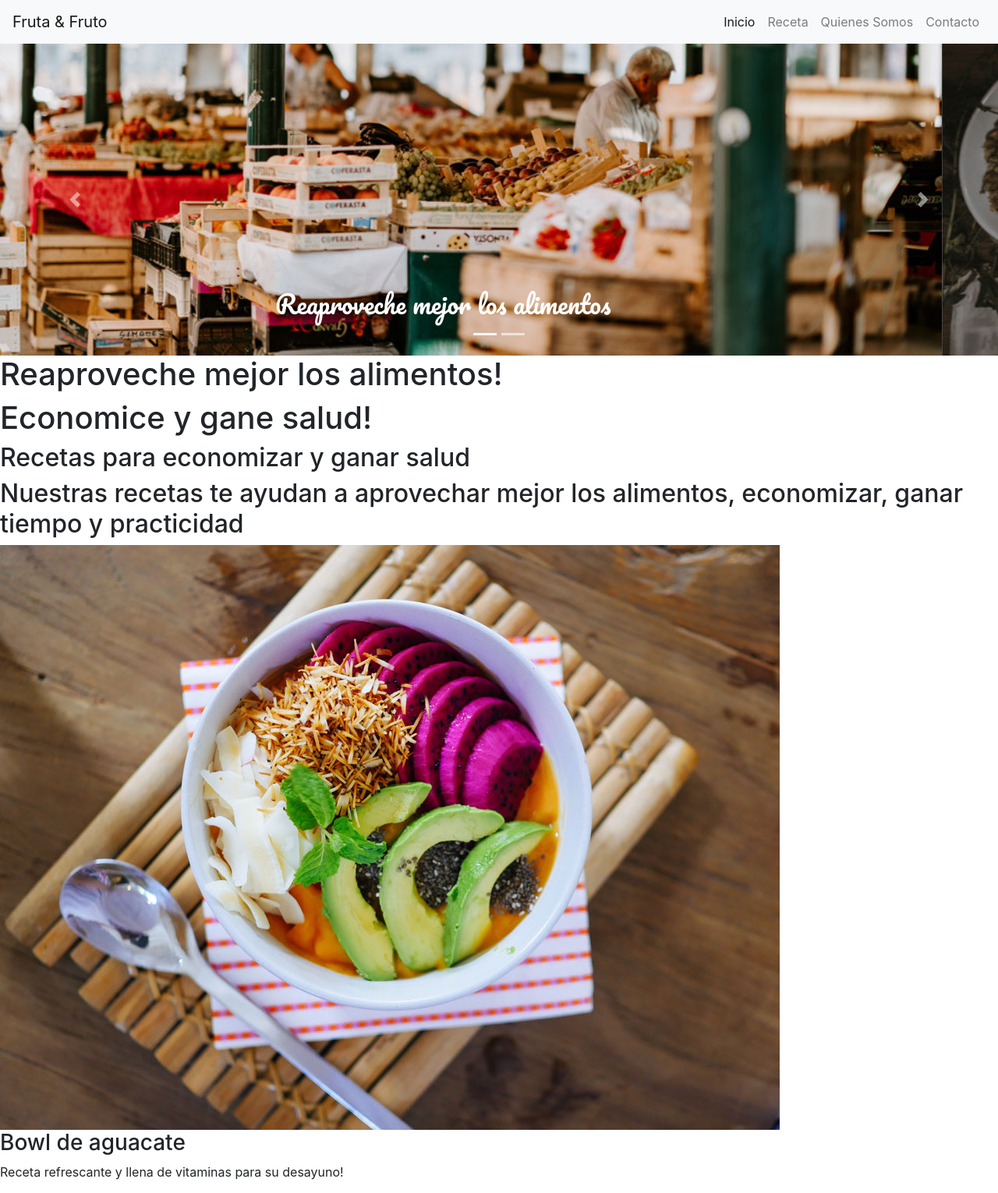
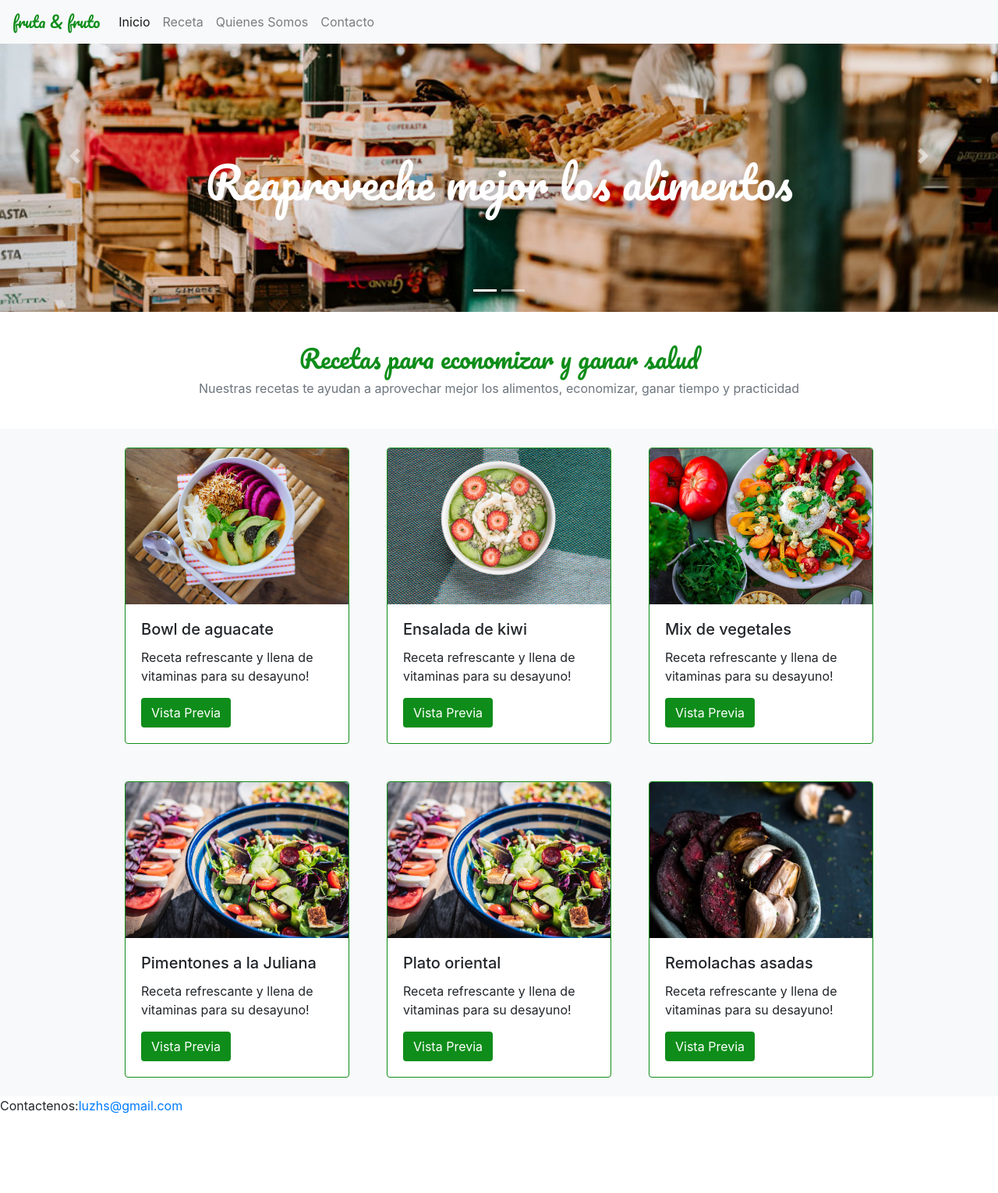
Before and after one commit to luzhersor/Fruta-Fruto-Landpage, a plain HTML site: page index.html in a window 1280 px wide. Shown: the top 1530 px of the page at 78% size. After the commit the page ends 1446 px from the top, so only its background shows below. Drawn offline with nearby package versions, Linux system fonts and the light colour scheme.

Commit message:
second commit

```diff
--- a/index.html
+++ b/index.html
@@ -5,7 +5,8 @@
   <meta charset="utf-8">
   <meta name="viewport" content="width=device-width, initial-scale=1">
   <title>fruta y fruto</title>
-  <link rel="stylesheet" href="https://cdn.jsdelivr.net/npm/bootstrap@4.3.1/dist/css/bootstrap.min.css" integrity="sha384-ggOyR0iXCbMQv3Xipma34MD+dH/1fQ784/j6cY/iJTQUOhcWr7x9JvoRxT2MZw1T" crossorigin="anonymous">
+  <link rel="stylesheet" href="https://cdn.jsdelivr.net/npm/bootstrap@4.3.1/dist/css/bootstrap.min.css"
+    integrity="sha384-ggOyR0iXCbMQv3Xipma34MD+dH/1fQ784/j6cY/iJTQUOhcWr7x9JvoRxT2MZw1T" crossorigin="anonymous">
   <link rel="stylesheet" type="text/css" href="src/style.css">
   <link rel="preconnect" href="https://fonts.googleapis.com">
   <link rel="preconnect" href="https://fonts.gstatic.com" crossorigin>
@@ -14,12 +15,14 @@
 
 <body>
 
-  <nav class="navbar navbar-expand-lg navbar-light bg-light">
-    <a class="navbar-brand" href="#">Fruta & Fruto</a>
-    <button class="navbar-toggler" type="button" data-toggle="collapse" data-target="#navbarNav" aria-controls="navbarNav" aria-expanded="false" aria-label="Toggle navigation">
+  <header>
+    <nav class="navbar navbar-expand-lg navbar-light bg-light fixed-top">
+      <a class="navbar-brand titulo-carrusel texto-color-especial" href="#">fruta & fruto</a>
+      <button class="navbar-toggler" type="button" data-toggle="collapse" data-target="#navbarNav"
+        aria-controls="navbarNav" aria-expanded="false" aria-label="Toggle navigation">
         <span class="navbar-toggler-icon"></span>
       </button>
-    <div class="collapse navbar-collapse d-flex justify-content-end" id="navbarNav">
+      <div class="collapse navbar-collapse" id="navbarNav">
         <ul class="navbar-nav">
           <li class="nav-item active">
             <a class="nav-link" href="#">Inicio <span class="sr-only">(current)</span></a>
@@ -31,13 +34,16 @@
             <a class="nav-link" href="#">Quienes Somos</a>
           </li>
           <li class="nav-item">
-          <a class="nav-link" href="#" tabindex="-1" aria-disabled="true">Contacto</a>
+            <a class="nav-link" href="#" tabindex="-1" aria-disabled="true" data-toggle="modal" data-target="#modal-contacto">Contacto</a>
           </li>
         </ul>
       </div>
     </nav>
+  </header>
 
-  <div id="carouselExampleIndicators" class="carousel slide" data-interval="1000" data-ride="carousel">
+
+  <main>
+    <div id="carouselExampleIndicators" class="carousel slide" data-interval="1700" data-ride="carousel">
       <ol class="carousel-indicators">
         <li data-target="#carouselExampleIndicators" data-slide-to="0" class="active"></li>
         <li data-target="#carouselExampleIndicators" data-slide-to="1"></li>
@@ -45,14 +51,14 @@
       <div class="carousel-inner">
         <div class="carousel-item active">
           <img src="./src/img/carrusel-img1.jpg" class="d-block w-100 imagen-carrusel" alt="...">
-        <div class="carousel-caption d-none d-md-block">
-          <h2 class="titulo-carrusel">Reaproveche mejor los alimentos</h2>
+          <div class="carousel-caption d-none d-md-block h-50">
+            <h2 class="titulo-carrusel display-4">Reaproveche mejor los alimentos</h2>
           </div>
         </div>
         <div class="carousel-item">
           <img src="./src/img/carrusel-img2.jpg" class="d-block w-100 imagen-carrusel" alt="...">
-        <div class="carousel-caption d-none d-md-block">
-          <h2 class="titulo-carrusel" >Recetas para economizar y ganar salud</h2>
+          <div class="carousel-caption d-none d-md-block h-50">
+            <h2 class="titulo-carrusel display-4">Recetas para economizar y ganar salud</h2>
           </div>
         </div>
       </div>
@@ -66,45 +72,122 @@
       </a>
     </div>
 
+    <div class="texto-intro">
+      <h2 class="titulo text-center titulo-carrusel texto-color-especial">Recetas para economizar y ganar salud</h1>
+        <p class="titulo text-center text-secondary">Nuestras recetas te ayudan a aprovechar mejor los alimentos,
+          economizar, ganar tiempo y practicidad</p>
+    </div>
 
-  <title>fruto & fruta</title>
+    <div class="bg-light" id="recetas">
+      <div class="container">
+        <div class="row justify-content-md-center">
 
-  <h1 class="titulo">Reaproveche mejor los alimentos!</h1>
-  <h1 class="titulo">Economice y gane salud!</h1>
+          <article class="card border-card card-largo col-md-4 col-12 p-0 m-4">
+            <img src="src/img/receta-aguacate.jpg" class="card-img-top card-imagen-position" alt="Bowl-aguacate">
+            <div class="card-body">
+              <h5 class="card-title">Bowl de aguacate</h5>
+              <p class="card-text">Receta refrescante y llena de vitaminas para su desayuno!</p>
+              <a href="#" class="btn  btn-color-especial">Vista Previa</a>
+            </div>
+          </article>
 
-  <h2>Recetas para economizar y ganar salud</h2>
-  <h2>Nuestras recetas te ayudan a aprovechar mejor los alimentos, economizar, ganar tiempo y practicidad</h2>
+          <article class="card border-card card-largo col-md-4 col-12 p-0 m-4">
+            <img src="src/img/receta-kiwi.jpg" class="card-img-top card-imagen-position" alt="Receta-kiwi">
+            <div class="card-body">
+              <h5 class="card-title">Ensalada de kiwi</h5>
+              <p class="card-text">Receta refrescante y llena de vitaminas para su desayuno!</p>
+              <a href="#" class="btn  btn-color-especial">Vista Previa</a>
+            </div>
+          </article>
 
-  <img src="src/img/receta-aguacate.jpg" alt="Bowl de aguacate, vista superior">
-  <h3>Bowl de aguacate</h3>
-  <p>Receta refrescante y llena de vitaminas para su desayuno!</p>
+          <article class="card border-card card-largo col-md-4 col-12 p-0 m-4">
+            <img src="src/img/receta-pimentones.jpg" class="card-img-top card-imagen-position" alt="Mix-Vegetales">
+            <div class="card-body">
+              <h5 class="card-title">Mix de vegetales</h5>
+              <p class="card-text">Receta refrescante y llena de vitaminas para su desayuno!</p>
+              <a href="#" class="btn  btn-color-especial">Vista Previa</a>
+            </div>
+          </article>
 
-  <img src="src/img/receta-kiwi.jpg" alt="Ensalada de kiwi, vista superior">
-  <h3>Ensalada de kiwi</h3>
-  <p>Receta refrescante y llena de vitaminas para su desayuno!</p>
+          <article class="card border-card card-largo col-md-4 col-12 p-0 m-4">
+            <img src="src/img/receta-oriental.jpg" class="card-img-top card-imagen-position" alt="Pimentones-juliana">
+            <div class="card-body">
+              <h5 class="card-title">Pimentones a la Juliana</h5>
+              <p class="card-text">Receta refrescante y llena de vitaminas para su desayuno!</p>
+              <a href="#" class="btn  btn-color-especial">Vista Previa</a>
+            </div>
+          </article>
 
-  <img src="src/img/receta-mix.jpg" alt="Mix de vegetales, vista superior">
-  <h3>Mix de vegetales</h3>
-  <p>Receta refrescante y llena de vitaminas para su desayuno!</p>
+          <article class="card border-card card-largo col-md-4 col-12 p-0 m-4">
+            <img src="src/img/receta-oriental.jpg" class="card-img-top card-imagen-position" alt="receta-oriental">
+            <div class="card-body">
+              <h5 class="card-title">Plato oriental</h5>
+              <p class="card-text">Receta refrescante y llena de vitaminas para su desayuno!</p>
+              <a href="#" class="btn  btn-color-especial">Vista Previa</a>
+            </div>
+          </article>
 
-  <img src="src/img/receta-pimentones.jpg" alt="Pimentones a la Juliana, vista superior">
-  <h3>Pimentones a la Juliana</h3>
-  <p>Receta refrescante y llena de vitaminas para su desayuno!</p>
+          <article class="card border-card card-largo col-md-4 col-12 p-0 m-4">
+            <img src="src/img/receta-remolachas.jpg" class="card-img-top card-imagen-position" alt="remolachas">
+            <div class="card-body">
+              <h5 class="card-title">Remolachas asadas</h5>
+              <p class="card-text">Receta refrescante y llena de vitaminas para su desayuno!</p>
+              <a href="#" class="btn  btn-color-especial">Vista Previa</a>
+            </div>
+          </article>
+        </div>
+      </div>
+    </div>
+  </main>
 
-  <img src="src/img/receta-oriental.jpg" alt="Plato oriental, vista superior">
-  <h3>Plato oriental</h3>
-  <p>Receta refrescante y llena de vitaminas para su desayuno!</p>
 
-  <img src="src/img/receta-remolachas.jpg" alt="Remolachas">
-  <h3>Remolachas asadas</h3>
-  <p>Receta refrescante y llena de vitaminas para su desayuno!
-  </p>
+<!-- Modal -->
+<div class="modal fade" id="modal-contacto" tabindex="-1" role="dialog" aria-labelledby="exampleModalLabel" aria-hidden="true">
+  <div class="modal-dialog" role="document">
+    <dialog class="modal-content">
+      <div class="modal-header">
+        <h5 class="modal-title" id="exampleModalLabel">Contactenos</h5>
+        <button type="button" class="close" data-dismiss="modal" aria-label="Close">
+          <span aria-hidden="true">&times;</span>
+        </button>
+      </div>
+      <div class="modal-body">
+        <form>
+          <div class="form-group">
+            <label for="nombre">Nombre</label>
+            <input type="text" class="form-control" id="nombre" placeholder="Informe su nombre">
+          </div>
 
-  <p>contacto:<a href="mailto:email@frutafruto.com">email@frutafruto.com</a></p>
+          <div class="form-group">
+            <label for="email">Email</label>
+            <input type="email" class="form-control" id="email" placeholder="name@example.com">
+          </div>
+
+          <div class="form-group">
+            <label for="comentario">Comentarios</label>
+            <textarea class="form-control" id="mensaje" rows="3" placeholder="Comentarios"></textarea>
+          </div>
+        </form>
+      </div>
+      <footer class="modal-footer">
+        <button type="button" class="btn btn-secondary" data-dismiss="modal">Cerrar</button>
+        <button type="button" class="btn-color-especial">Enviar</button>
+      </footer>
+    </dialog>
+  </div>
+</div>
+  <p>Contactenos:<a href="mailto:luzhs@gmail.com">luzhs@gmail.com</a></p>
 
   <script src=""></script>
-  <script src="https://code.jquery.com/jquery-3.3.1.slim.min.js" integrity="sha384-q8i/X+965DzO0rT7abK41JStQIAqVgRVzpbzo5smXKp4YfRvH+8abtTE1Pi6jizo" crossorigin="anonymous"></script>
-  <script src="https://cdn.jsdelivr.net/npm/popper.js@1.14.7/dist/umd/popper.min.js" integrity="sha384-UO2eT0CpHqdSJQ6hJty5KVphtPhzWj9WO1clHTMGa3JDZwrnQq4sF86dIHNDz0W1" crossorigin="anonymous"></script>
-  <script src="https://cdn.jsdelivr.net/npm/bootstrap@4.3.1/dist/js/bootstrap.min.js" integrity="sha384-JjSmVgyd0p3pXB1rRibZUAYoIIy6OrQ6VrjIEaFf/nJGzIxFDsf4x0xIM+B07jRM" crossorigin="anonymous"></script>
+  <script src="https://code.jquery.com/jquery-3.3.1.slim.min.js"
+    integrity="sha384-q8i/X+965DzO0rT7abK41JStQIAqVgRVzpbzo5smXKp4YfRvH+8abtTE1Pi6jizo"
+    crossorigin="anonymous"></script>
+  <script src="https://cdn.jsdelivr.net/npm/popper.js@1.14.7/dist/umd/popper.min.js"
+    integrity="sha384-UO2eT0CpHqdSJQ6hJty5KVphtPhzWj9WO1clHTMGa3JDZwrnQq4sF86dIHNDz0W1"
+    crossorigin="anonymous"></script>
+  <script src="https://cdn.jsdelivr.net/npm/bootstrap@4.3.1/dist/js/bootstrap.min.js"
+    integrity="sha384-JjSmVgyd0p3pXB1rRibZUAYoIIy6OrQ6VrjIEaFf/nJGzIxFDsf4x0xIM+B07jRM"
+    crossorigin="anonymous"></script>
 </body>
+
 </html>
--- a/src/style.css
+++ b/src/style.css
@@ -13,3 +13,31 @@ Para que el Navbar se mantenga fijo arriba
     object-fit: cover;
     object-position: 0 80%;
 }
+
+.texto-color-especial {
+    color: #0f8d1a !important;
+}
+
+.texto-intro{
+    margin-top: 40px;
+    margin-bottom: 40px;
+}
+
+.btn-color-especial{
+    background-color: #0f8d1a;
+    color: white;
+}
+
+.border-card{
+    border-color: #0f8d1a;
+}
+
+.card-imagen-position{
+    height: 200px;
+    object-fit: cover;
+    object-position: 0 65%;
+}
+
+.card-largo{
+    max-width: 18rem;
+}
```
Lines whose indentation alone changed are shown as unchanged.
